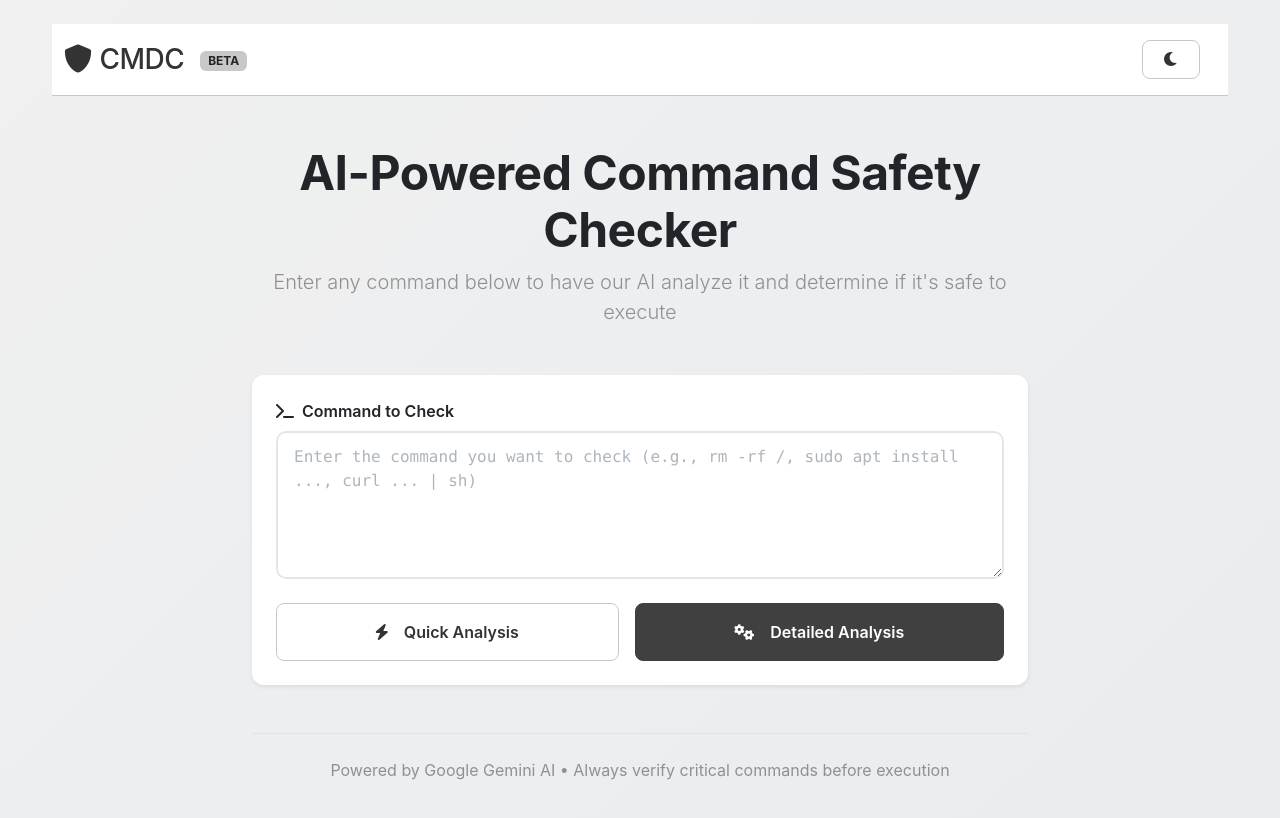
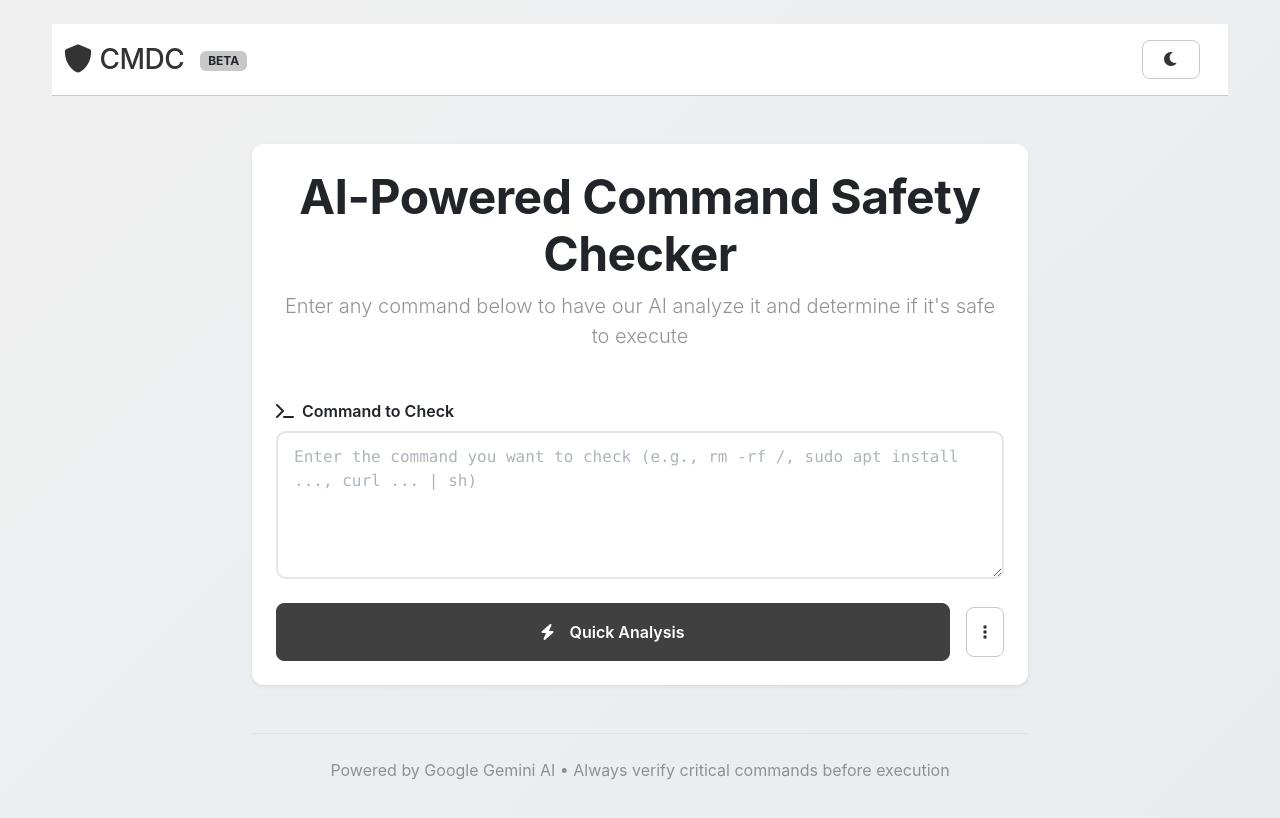
Before and after one commit to thomasboom/CMDC, a React (Vite) app: page / in a window 1280 px wide. Shown: the top 818 px of the page. Built offline with nearby package versions, Linux system fonts and the light colour scheme.

Commit message:
UI refinements

```diff
--- a/index.html
+++ b/index.html
@@ -10,6 +10,7 @@
 </head>
 <body>
   <div id="root"></div>
+  <script src="https://cdn.jsdelivr.net/npm/bootstrap@5.3.0/dist/js/bootstrap.bundle.min.js"></script>
   <script type="module" src="/src/main.tsx"></script>
 </body>
 </html>
--- a/src/App.tsx
+++ b/src/App.tsx
@@ -49,15 +49,6 @@ const App: React.FC = () => {
 
         <div className="row justify-content-center">
           <div className="col-lg-10 col-xl-8">
-            <div className="text-center mb-5">
-              <h2 className={`display-5 fw-bold ${darkMode ? 'text-light' : 'text-dark'}`}>
-                AI-Powered Command Safety Checker
-              </h2>
-              <p className={`lead ${darkMode ? 'text-muted' : 'text-muted'}`}>
-                Enter any command below to have our AI analyze it and determine if it's safe to execute
-              </p>
-            </div>
-
             <CommandChecker darkMode={darkMode} />
 
             <footer className={`mt-5 pt-4 border-top text-center ${darkMode ? 'text-muted' : 'text-muted'}`}>
--- a/src/components/CommandChecker.tsx
+++ b/src/components/CommandChecker.tsx
@@ -120,10 +120,6 @@ const CommandChecker: React.FC<CommandCheckerProps> = ({ darkMode = false }) =>
     analyzeCommand('accurate');
   };
 
-  const resetAnalysis = () => {
-    setAnalysis(null);
-    setCommand('');
-  };
 
   const safetyLevelClass = (safety: string) => {
     if (darkMode) {
@@ -208,21 +204,10 @@ const CommandChecker: React.FC<CommandCheckerProps> = ({ darkMode = false }) =>
     return (
       <div className={`card shadow-sm ${darkMode ? 'bg-dark text-light border-light' : 'bg-white'}`}>
         <div className="card-body p-4">
-          <div className="d-flex justify-content-between align-items-center mb-4">
-            <div>
+          <div className="mb-4">
             <h2 className={`h4 mb-1 ${darkMode ? 'text-light' : 'text-dark'}`}>
-                <i className="fas fa-clipboard-list me-2"></i>Command Analysis Results
+              <i className="fas fa-clipboard-list me-2"></i>Your Command Analysis
             </h2>
-              <p className={`mb-0 ${darkMode ? 'text-muted' : 'text-muted'}`}>
-                Detailed breakdown of your command
-              </p>
-            </div>
-            <button
-              className={`btn ${darkMode ? 'btn-outline-light' : 'btn-outline-primary'} btn-sm`}
-              onClick={resetAnalysis}
-            >
-              <i className="fas fa-sync-alt me-1"></i> New Analysis
-            </button>
           </div>
 
           <div className={`${getSafetyColorClasses(analysis.safety)} p-4 mb-4 rounded-3 text-center border ${darkMode ? 'border-light' : 'border-dark'}`}>
@@ -238,7 +223,6 @@ const CommandChecker: React.FC<CommandCheckerProps> = ({ darkMode = false }) =>
                   <i className="fas fa-exclamation-triangle fa-2x"></i>}
               </i>
               <div>
-                <strong className="fs-5 d-block">Overall Risk Assessment</strong>
                 <span className={`fs-3 fw-bold ${safetyLevelClass(analysis.safety)}`} style={{color: darkMode ? 'var(--mono-darker)' : 'var(--mono-text)'}}>
                   {analysis.safety}
                 </span>
@@ -336,6 +320,14 @@ const CommandChecker: React.FC<CommandCheckerProps> = ({ darkMode = false }) =>
   return (
     <div className={`card shadow-sm ${darkMode ? 'bg-dark text-light border-light' : 'bg-white'}`}>
       <div className="card-body p-4">
+        <div className="text-center mb-5">
+          <h2 className={`display-5 fw-bold ${darkMode ? 'text-light' : 'text-dark'}`}>
+            AI-Powered Command Safety Checker
+          </h2>
+          <p className={`lead ${darkMode ? 'text-muted' : 'text-muted'}`}>
+            Enter any command below to have our AI analyze it and determine if it's safe to execute
+          </p>
+        </div>
         <form>
           <div className="mb-4">
             <label htmlFor="command" className={`form-label fw-semibold ${darkMode ? 'text-light' : ''}`}>
@@ -353,10 +345,10 @@ const CommandChecker: React.FC<CommandCheckerProps> = ({ darkMode = false }) =>
             />
           </div>
 
-          <div className="d-flex flex-column flex-md-row gap-3 justify-content-between">
+          <div className="d-flex flex-column flex-md-row gap-3 align-items-center justify-content-between">
             <button
               type="button"
-              className={`btn ${darkMode ? 'btn-outline-light' : 'btn-outline-secondary'} flex-fill py-3`}
+              className={`btn ${darkMode ? 'btn-light text-dark' : 'btn-dark'} flex-fill py-3`}
               onClick={handleQuickAnalysis}
               disabled={loading}
             >
@@ -372,23 +364,31 @@ const CommandChecker: React.FC<CommandCheckerProps> = ({ darkMode = false }) =>
               )}
             </button>
 
+            {/* Dropdown menu for Detailed Analysis */}
+            <div className="dropdown">
               <button
+                className={`btn ${darkMode ? 'btn-outline-light' : 'btn-outline-secondary'} py-3 px-3`}
                 type="button"
-              className={`btn ${darkMode ? 'btn-light text-dark' : 'btn-dark'} flex-fill py-3`}
+                id="analysisOptionsDropdown"
+                data-bs-toggle="dropdown"
+                aria-expanded="false"
+                disabled={loading}
+              >
+                <i className="fas fa-ellipsis-v"></i>
+              </button>
+              <ul className={`dropdown-menu ${darkMode ? 'bg-dark text-light' : 'bg-white'}`} aria-labelledby="analysisOptionsDropdown">
+                <li>
+                  <button
+                    className={`dropdown-item ${darkMode ? 'bg-dark text-light' : ''}`}
+                    type="button"
                     onClick={handleAccurateAnalysis}
                     disabled={loading}
                   >
-              {loading ? (
-                <>
-                  <span className="spinner-border spinner-border-sm me-2" role="status" aria-hidden="true"></span>
-                  Analyzing...
-                </>
-              ) : (
-                <>
                     <i className="fas fa-cogs me-2"></i> Detailed Analysis
-                </>
-              )}
                   </button>
+                </li>
+              </ul>
+            </div>
           </div>
         </form>
 
```
Lines whose indentation alone changed are shown as unchanged.
